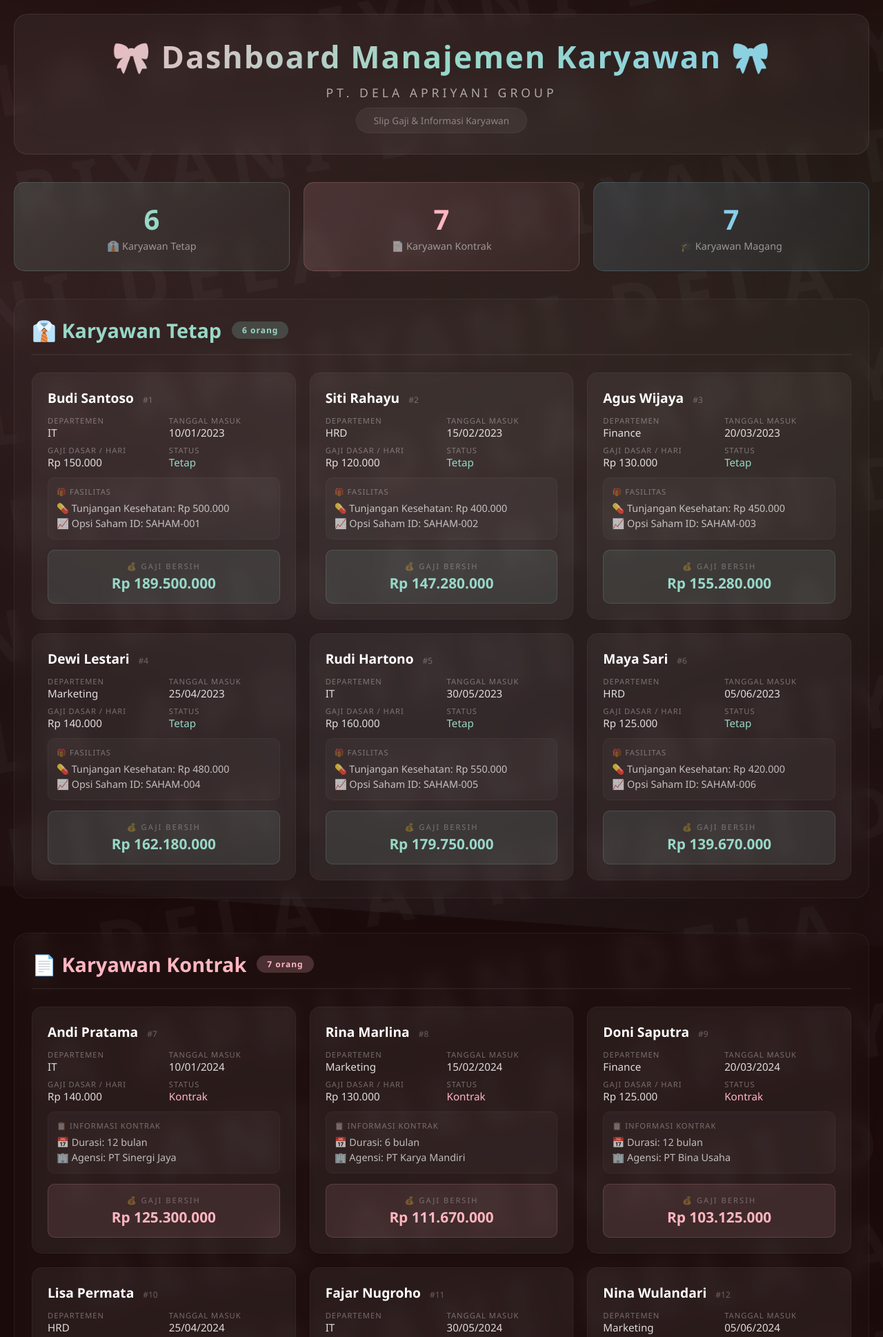
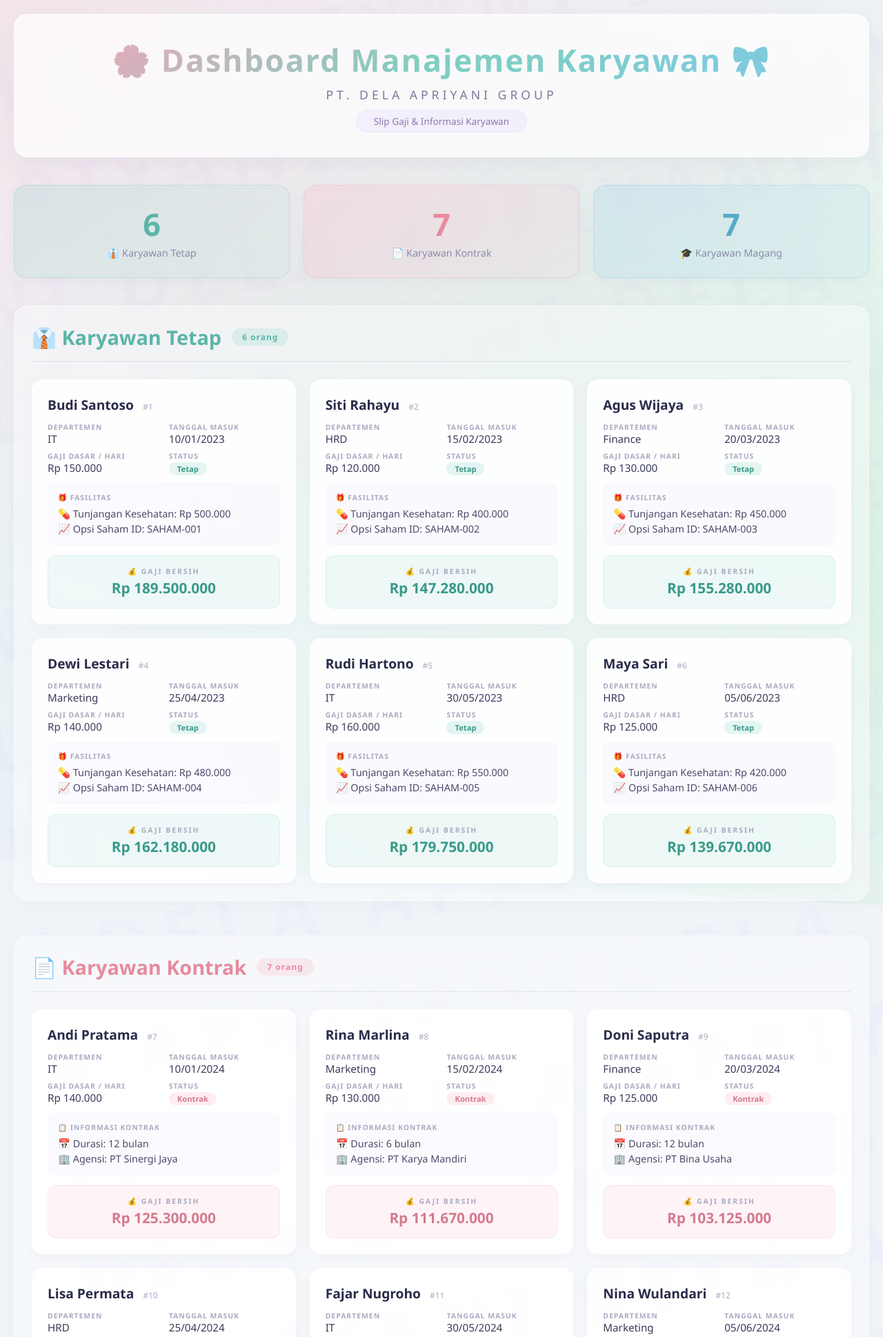
Before and after one commit to lalaimuttt/UAS_PBO_DelaApriyani, a PHP site: page / in a window 1280 px wide. Shown: the top 1938 px of the page at 69% size. Run offline with PHP 8.4, Linux system fonts and the light colour scheme; data comes from the database, SQL or seed files in the repository.

Commit message:
tampilan dasboard tapi masih sementara

```diff
--- a/index.php
+++ b/index.php
@@ -1,5 +1,5 @@
 <?php
-// index.php - Dashboard Manajemen Karyawan
+// index.php - Dashboard Manajemen Karyawan (Versi Cerah)
 
 error_reporting(E_ALL);
 ini_set('display_errors', 1);
@@ -13,7 +13,6 @@ require_once 'classes/KaryawanMagang.php';
 $db = new Koneksi();
 $conn = $db->getConnection();
 
-// Ambil data dari masing-masing class menggunakan method getAllData()
 $daftarTetap = KaryawanTetap::getAllData($conn);
 $daftarKontrak = KaryawanKontrak::getAllData($conn);
 $daftarMagang = KaryawanMagang::getAllData($conn);
@@ -39,7 +38,7 @@ $db->closeConnection();
             font-family: 'Segoe UI', Tahoma, Geneva, Verdana, sans-serif;
             min-height: 100vh;
             padding: 20px;
-            background: #1a0a0a;
+            background: #f0f4f8;
             position: relative;
             overflow-x: hidden;
         }
@@ -54,12 +53,12 @@ $db->closeConnection();
             bottom: 0;
             font-size: 80px;
             font-weight: 900;
-            color: rgba(255, 255, 255, 0.03);
+            color: rgba(200, 180, 255, 0.06);
             display: flex;
             flex-wrap: wrap;
             justify-content: center;
             align-items: center;
-            z-index: -1;
+            z-index: 0;
             pointer-events: none;
             letter-spacing: 15px;
             line-height: 1.5;
@@ -67,10 +66,9 @@ $db->closeConnection();
             white-space: pre-wrap;
             word-break: break-all;
             padding: 50px;
-            text-shadow: 0 0 50px rgba(255, 182, 193, 0.05);
         }
 
-        /* ===== BACKGROUND GRADASI PASTEL ===== */
+        /* ===== BACKGROUND GRADASI PASTEL CERAH ===== */
         body::after {
             content: '';
             position: fixed;
@@ -78,17 +76,17 @@ $db->closeConnection();
             left: -50%;
             width: 200%;
             height: 200%;
-            background: radial-gradient(ellipse at 20% 50%, rgba(255, 182, 193, 0.10) 0%, transparent 50%),
-                        radial-gradient(ellipse at 80% 50%, rgba(144, 238, 144, 0.08) 0%, transparent 50%),
-                        radial-gradient(ellipse at 50% 80%, rgba(173, 216, 230, 0.08) 0%, transparent 50%);
-            z-index: -1;
+            background: radial-gradient(ellipse at 20% 30%, rgba(255, 182, 193, 0.25) 0%, transparent 50%),
+                        radial-gradient(ellipse at 80% 70%, rgba(144, 238, 144, 0.20) 0%, transparent 50%),
+                        radial-gradient(ellipse at 50% 90%, rgba(173, 216, 230, 0.20) 0%, transparent 50%);
+            z-index: 0;
             pointer-events: none;
-            animation: glowPulse 10s ease-in-out infinite;
+            animation: glowPulse 12s ease-in-out infinite;
         }
 
         @keyframes glowPulse {
             0%, 100% { transform: scale(1) rotate(0deg); opacity: 0.8; }
-            50% { transform: scale(1.2) rotate(5deg); opacity: 1; }
+            50% { transform: scale(1.1) rotate(3deg); opacity: 1; }
         }
 
         /* ===== CONTAINER ===== */
@@ -102,41 +100,42 @@ $db->closeConnection();
         /* ===== HEADER ===== */
         .header {
             text-align: center;
-            padding: 30px 20px;
+            padding: 35px 20px;
             margin-bottom: 40px;
-            background: rgba(255, 255, 255, 0.05);
+            background: rgba(255, 255, 255, 0.70);
             border-radius: 20px;
             backdrop-filter: blur(15px);
-            border: 1px solid rgba(255, 255, 255, 0.08);
+            border: 1px solid rgba(255, 255, 255, 0.5);
+            box-shadow: 0 8px 32px rgba(100, 100, 150, 0.08);
         }
 
         .header h1 {
             font-size: 2.8rem;
             font-weight: 700;
-            background: linear-gradient(135deg, #ffb6c1, #98d8c8, #87ceeb);
+            background: linear-gradient(135deg, #f8a4b8, #7ecfc0, #7fc9e8);
             -webkit-background-clip: text;
             -webkit-text-fill-color: transparent;
             background-clip: text;
-            text-shadow: none;
             letter-spacing: 2px;
         }
 
         .header p {
-            color: rgba(255, 255, 255, 0.6);
+            color: #7a7a9a;
             font-size: 1.1rem;
-            margin-top: 10px;
+            margin-top: 8px;
             letter-spacing: 5px;
+            font-weight: 500;
         }
 
         .header .subtitle {
             display: inline-block;
             margin-top: 10px;
-            padding: 8px 25px;
-            background: rgba(255, 255, 255, 0.05);
+            padding: 6px 25px;
+            background: rgba(200, 180, 255, 0.15);
             border-radius: 20px;
-            color: rgba(255, 255, 255, 0.4);
+            color: #8a7aaa;
             font-size: 0.85rem;
-            border: 1px solid rgba(255, 255, 255, 0.05);
+            border: 1px solid rgba(200, 180, 255, 0.15);
         }
 
         /* ===== STATISTIK ===== */
@@ -149,47 +148,49 @@ $db->closeConnection();
 
         .stat-card {
             padding: 25px;
-            border-radius: 15px;
+            border-radius: 18px;
             text-align: center;
             backdrop-filter: blur(10px);
-            border: 1px solid rgba(255, 255, 255, 0.06);
+            border: 1px solid rgba(255, 255, 255, 0.6);
             transition: all 0.3s ease;
+            box-shadow: 0 4px 20px rgba(100, 100, 150, 0.06);
         }
 
         .stat-card:hover {
             transform: translateY(-5px);
-            box-shadow: 0 15px 40px rgba(0, 0, 0, 0.2);
+            box-shadow: 0 12px 40px rgba(100, 100, 150, 0.12);
         }
 
         .stat-card .number {
-            font-size: 2.5rem;
+            font-size: 2.8rem;
             font-weight: 700;
             display: block;
         }
 
         .stat-card .label {
             font-size: 0.9rem;
-            color: rgba(255, 255, 255, 0.5);
+            color: #8a8aaa;
             margin-top: 5px;
+            font-weight: 500;
         }
 
         .stat-card.tetap {
-            background: linear-gradient(135deg, rgba(152, 216, 200, 0.15), rgba(152, 216, 200, 0.05));
-            border-color: rgba(152, 216, 200, 0.2);
+            background: linear-gradient(135deg, rgba(126, 207, 192, 0.20), rgba(126, 207, 192, 0.08));
+            border-color: rgba(126, 207, 192, 0.30);
         }
-        .stat-card.tetap .number { color: #98d8c8; }
+        .stat-card.tetap .number { color: #5bb5a8; }
 
         .stat-card.kontrak {
-            background: linear-gradient(135deg, rgba(255, 182, 193, 0.15), rgba(255, 182, 193, 0.05));
-            border-color: rgba(255, 182, 193, 0.2);
+            background: linear-gradient(135deg, rgba(248, 164, 184, 0.20), rgba(248, 164, 184, 0.08));
+            border-color: rgba(248, 164, 184, 0.30);
         }
-        .stat-card.kontrak .number { color: #ffb6c1; }
+        .stat-card.kontrak .number { color: #e88a9e; }
 
         .stat-card.magang {
-            background: linear-gradient(135deg, rgba(135, 206, 235, 0.15), rgba(135, 206, 235, 0.05));
-            border-color: rgba(135, 206, 235, 0.2);
+            background: linear-gradient(135deg, rgba(127, 201, 232, 0.20), rgba(127, 201, 232, 0.08));
+            border-color: rgba(127, 201, 232, 0.30);
         }
-        .stat-card.magang .number { color: #87ceeb; }
+        .stat-card.magang .number { color: #5aa9c9; }
 
         /* ===== SECTION KATEGORI ===== */
         .section {
@@ -197,8 +198,9 @@ $db->closeConnection();
             padding: 25px;
             border-radius: 20px;
             backdrop-filter: blur(10px);
-            border: 1px solid rgba(255, 255, 255, 0.05);
-            background: rgba(255, 255, 255, 0.02);
+            border: 1px solid rgba(255, 255, 255, 0.5);
+            background: rgba(255, 255, 255, 0.40);
+            box-shadow: 0 4px 20px rgba(100, 100, 150, 0.04);
         }
 
         .section-header {
@@ -207,7 +209,7 @@ $db->closeConnection();
             gap: 15px;
             margin-bottom: 25px;
             padding-bottom: 15px;
-            border-bottom: 2px solid rgba(255, 255, 255, 0.05);
+            border-bottom: 2px solid rgba(100, 100, 150, 0.08);
         }
 
         .section-header h2 {
@@ -223,14 +225,14 @@ $db->closeConnection();
             letter-spacing: 1px;
         }
 
-        .section-tetap .section-header h2 { color: #98d8c8; }
-        .section-tetap .badge { background: rgba(152, 216, 200, 0.2); color: #98d8c8; }
+        .section-tetap .section-header h2 { color: #5bb5a8; }
+        .section-tetap .badge { background: rgba(126, 207, 192, 0.20); color: #5bb5a8; }
 
-        .section-kontrak .section-header h2 { color: #ffb6c1; }
-        .section-kontrak .badge { background: rgba(255, 182, 193, 0.2); color: #ffb6c1; }
+        .section-kontrak .section-header h2 { color: #e88a9e; }
+        .section-kontrak .badge { background: rgba(248, 164, 184, 0.20); color: #e88a9e; }
 
-        .section-magang .section-header h2 { color: #87ceeb; }
-        .section-magang .badge { background: rgba(135, 206, 235, 0.2); color: #87ceeb; }
+        .section-magang .section-header h2 { color: #5aa9c9; }
+        .section-magang .badge { background: rgba(127, 201, 232, 0.20); color: #5aa9c9; }
 
         /* ===== GRID KARYAWAN ===== */
         .grid {
@@ -241,30 +243,31 @@ $db->closeConnection();
 
         /* ===== CARD KARYAWAN ===== */
         .card {
-            background: rgba(255, 255, 255, 0.04);
-            border-radius: 15px;
+            background: rgba(255, 255, 255, 0.80);
+            border-radius: 16px;
             padding: 22px;
-            border: 1px solid rgba(255, 255, 255, 0.05);
+            border: 1px solid rgba(255, 255, 255, 0.6);
             transition: all 0.3s ease;
             backdrop-filter: blur(5px);
+            box-shadow: 0 4px 16px rgba(100, 100, 150, 0.05);
         }
 
         .card:hover {
             transform: translateY(-5px);
-            box-shadow: 0 15px 40px rgba(0, 0, 0, 0.2);
-            border-color: rgba(255, 255, 255, 0.1);
+            box-shadow: 0 12px 40px rgba(100, 100, 150, 0.10);
+            border-color: rgba(200, 180, 255, 0.2);
         }
 
         .card .nama {
             font-size: 1.2rem;
             font-weight: 600;
-            color: #fff;
+            color: #2a2a4a;
             margin-bottom: 12px;
         }
 
         .card .nama .id {
             font-size: 0.75rem;
-            color: rgba(255, 255, 255, 0.3);
+            color: #aaaac0;
             font-weight: 400;
             margin-left: 8px;
         }
@@ -282,77 +285,102 @@ $db->closeConnection();
         }
 
         .card .info-item .label {
-            font-size: 0.7rem;
-            color: rgba(255, 255, 255, 0.35);
+            font-size: 0.65rem;
+            color: #aaaac0;
             text-transform: uppercase;
             letter-spacing: 1px;
+            font-weight: 600;
         }
 
         .card .info-item .value {
             font-size: 0.95rem;
-            color: rgba(255, 255, 255, 0.85);
+            color: #3a3a5a;
             font-weight: 500;
         }
 
         .card .fasilitas {
             margin: 12px 0;
-            padding: 12px;
-            background: rgba(255, 255, 255, 0.03);
+            padding: 12px 14px;
+            background: rgba(200, 180, 255, 0.06);
             border-radius: 10px;
-            border: 1px solid rgba(255, 255, 255, 0.03);
+            border: 1px solid rgba(200, 180, 255, 0.08);
         }
 
         .card .fasilitas .label {
-            font-size: 0.7rem;
-            color: rgba(255, 255, 255, 0.35);
+            font-size: 0.65rem;
+            color: #aaaac0;
             text-transform: uppercase;
             letter-spacing: 1px;
+            font-weight: 600;
             display: block;
             margin-bottom: 5px;
         }
 
         .card .fasilitas .value {
             font-size: 0.9rem;
-            color: rgba(255, 255, 255, 0.7);
+            color: #4a4a6a;
         }
 
         .card .gaji {
             margin-top: 15px;
             padding: 15px;
-            border-radius: 10px;
+            border-radius: 12px;
             text-align: center;
             font-weight: 700;
             font-size: 1.3rem;
-            border: 1px solid rgba(255, 255, 255, 0.06);
+            border: 1px solid rgba(200, 180, 255, 0.10);
         }
 
         .card .gaji .label {
             display: block;
-            font-size: 0.7rem;
-            font-weight: 400;
-            color: rgba(255, 255, 255, 0.3);
+            font-size: 0.65rem;
+            font-weight: 600;
+            color: #aaaac0;
             text-transform: uppercase;
             letter-spacing: 2px;
             margin-bottom: 3px;
         }
 
-        /* Warna gaji per kategori */
+        /* Warna gaji per kategori - Lebih cerah */
         .card-tetap .gaji {
-            background: rgba(152, 216, 200, 0.10);
-            border-color: rgba(152, 216, 200, 0.15);
-            color: #98d8c8;
+            background: rgba(126, 207, 192, 0.12);
+            border-color: rgba(126, 207, 192, 0.20);
+            color: #3a9a8a;
         }
 
         .card-kontrak .gaji {
-            background: rgba(255, 182, 193, 0.10);
-            border-color: rgba(255, 182, 193, 0.15);
-            color: #ffb6c1;
+            background: rgba(248, 164, 184, 0.12);
+            border-color: rgba(248, 164, 184, 0.20);
+            color: #d47a8e;
         }
 
         .card-magang .gaji {
-            background: rgba(135, 206, 235, 0.10);
-            border-color: rgba(135, 206, 235, 0.15);
-            color: #87ceeb;
+            background: rgba(127, 201, 232, 0.12);
+            border-color: rgba(127, 201, 232, 0.20);
+            color: #3a8aaa;
+        }
+
+        .card .status-badge {
+            display: inline-block;
+            padding: 2px 12px;
+            border-radius: 12px;
+            font-size: 0.7rem;
+            font-weight: 600;
+        }
+
+        .status-tetap { background: rgba(126, 207, 192, 0.20); color: #3a9a8a; }
+        .status-kontrak { background: rgba(248, 164, 184, 0.20); color: #d47a8e; }
+        .status-magang { background: rgba(127, 201, 232, 0.20); color: #3a8aaa; }
+
+        /* ===== FOOTER ===== */
+        .footer {
+            text-align: center;
+            padding: 30px 0 10px;
+            color: #cacae0;
+            font-size: 0.8rem;
+            letter-spacing: 3px;
+            border-top: 1px solid rgba(100, 100, 150, 0.06);
+            margin-top: 20px;
         }
 
         /* ===== RESPONSIVE ===== */
@@ -404,7 +432,7 @@ $db->closeConnection();
     <div class="container">
         <!-- ===== HEADER ===== -->
         <div class="header">
-            <h1>🎀 Dashboard Manajemen Karyawan 🎀</h1>
+            <h1>🌸 Dashboard Manajemen Karyawan 🎀</h1>
             <p>PT. DELA APRIYANI GROUP</p>
             <span class="subtitle">Slip Gaji &amp; Informasi Karyawan</span>
         </div>
@@ -426,7 +454,7 @@ $db->closeConnection();
         </div>
 
         <!-- ===== KARYAWAN TETAP ===== -->
-        <div class="section section-tetap section-tetap">
+        <div class="section section-tetap">
             <div class="section-header">
                 <h2>👔 Karyawan Tetap</h2>
                 <span class="badge"><?= count($daftarTetap) ?> orang</span>
@@ -454,7 +482,7 @@ $db->closeConnection();
                         </div>
                         <div class="info-item">
                             <span class="label">Status</span>
-                            <span class="value" style="color: #98d8c8;">Tetap</span>
+                            <span class="value"><span class="status-badge status-tetap">Tetap</span></span>
                         </div>
                     </div>
                     <div class="fasilitas">
@@ -501,7 +529,7 @@ $db->closeConnection();
                         </div>
                         <div class="info-item">
                             <span class="label">Status</span>
-                            <span class="value" style="color: #ffb6c1;">Kontrak</span>
+                            <span class="value"><span class="status-badge status-kontrak">Kontrak</span></span>
                         </div>
                     </div>
                     <div class="fasilitas">
@@ -548,7 +576,7 @@ $db->closeConnection();
                         </div>
                         <div class="info-item">
                             <span class="label">Status</span>
-                            <span class="value" style="color: #87ceeb;">Magang</span>
+                            <span class="value"><span class="status-badge status-magang">Magang</span></span>
                         </div>
                     </div>
                     <div class="fasilitas">
@@ -567,7 +595,7 @@ $db->closeConnection();
         </div>
 
         <!-- ===== FOOTER ===== -->
-        <div style="text-align: center; padding: 30px 0 10px; color: rgba(255,255,255,0.15); font-size: 0.8rem; letter-spacing: 3px; border-top: 1px solid rgba(255,255,255,0.03); margin-top: 20px;">
+        <div class="footer">
             © 2026 PT. DELA APRIYANI GROUP • Sistem Manajemen Karyawan
         </div>
     </div>
```
